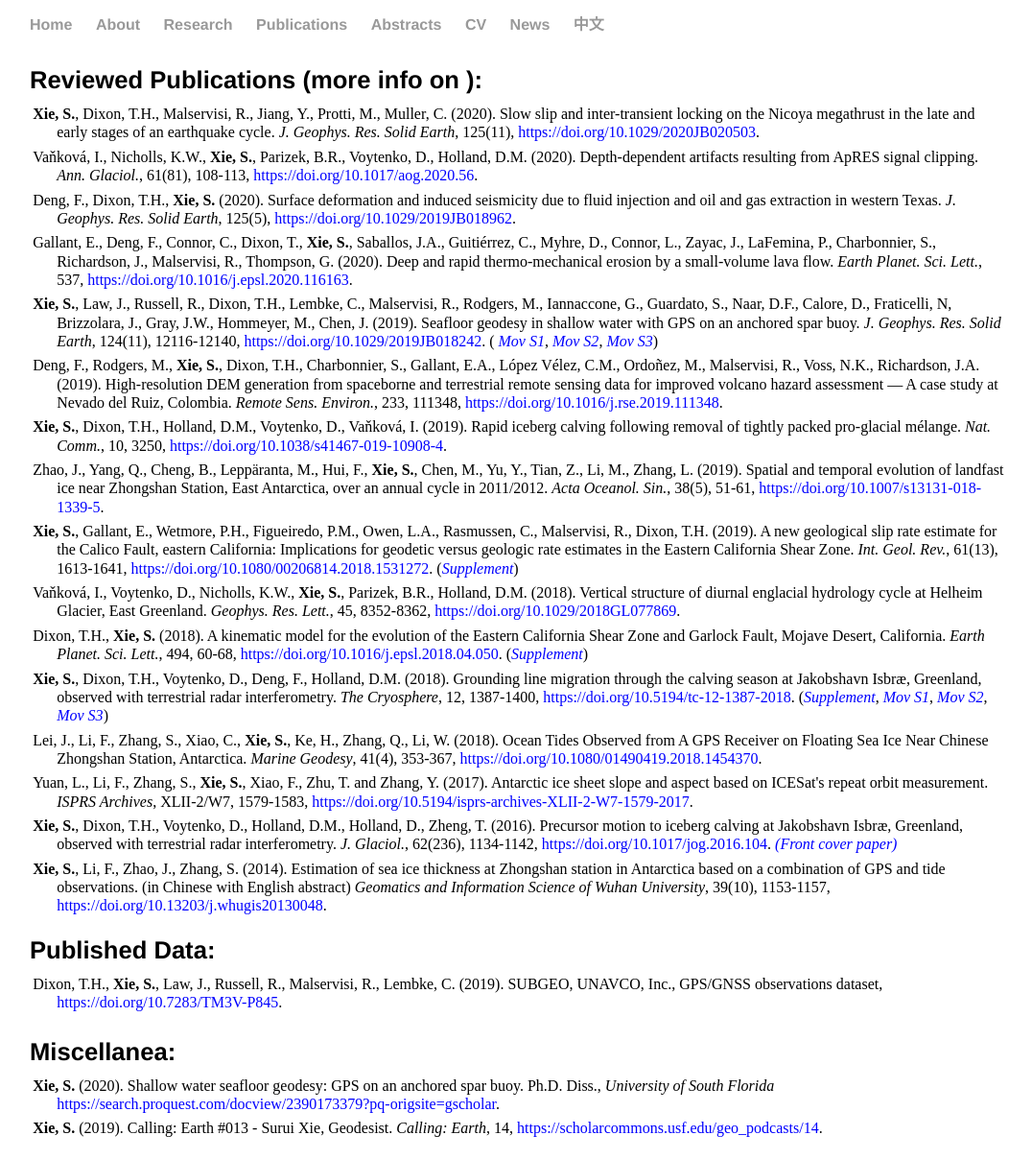
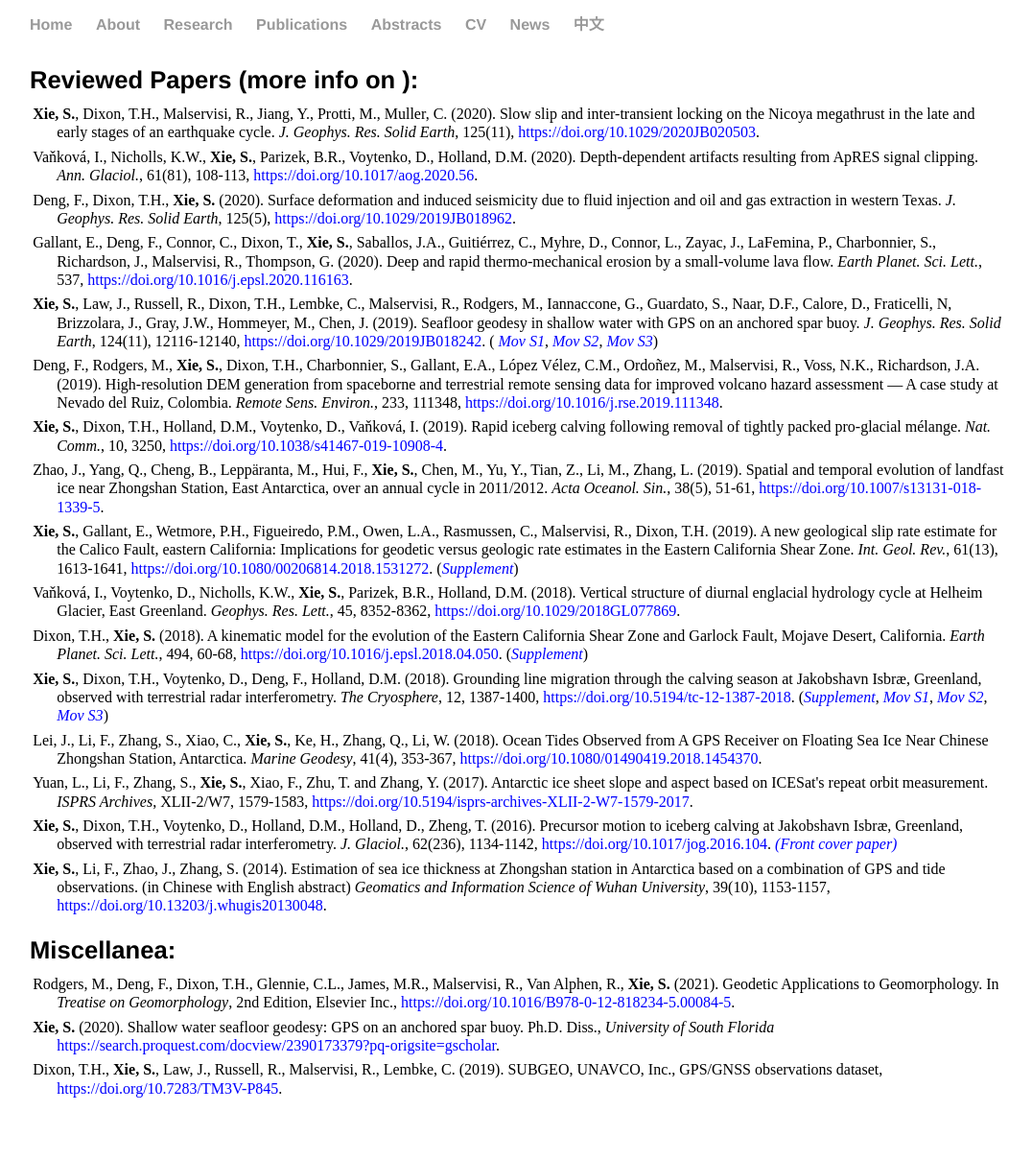
Before and after one commit to suruixie/suruixie.github.io, a Jekyll site: the page built from publications/index.html, in a window 1280 px wide. Shown: the whole page at 96% size, without its empty margins (97-1173 px from the left). Built offline with Jekyll 4.4.1, drawn with Linux system fonts in a browser that asks for light colours; a style sheet for code colours, icons or effects is not loaded; after the commit the page ends 1166 px from its top, so only the background shows below that.

Commit message:
Update index.html

```diff
--- a/publications/index.html
+++ b/publications/index.html
@@ -4,7 +4,7 @@ title: Surui's publications
 ---
 <link rel="stylesheet" href="https://cdn.rawgit.com/jpswalsh/academicons/master/css/academicons.min.css">
 <div class="publications">
-	<h4 style="margin-bottom:0.3em;">Reviewed Publications (more info on <a  href="https://scholar.google.com/citations?hl=en&user=kF4StsMAAAAJ&view_op=list_works" style="color:#0000FF;"><i class="ai ai-google-scholar ai-2x"></i></a>): </h4>
+	<h4 style="margin-bottom:0.3em;">Reviewed Papers (more info on <a  href="https://scholar.google.com/citations?hl=en&user=kF4StsMAAAAJ&view_op=list_works" style="color:#0000FF;"><i class="ai ai-google-scholar ai-2x"></i></a>): </h4>
 	<p  class="publist" style="font-size:1.0em;">
 	        <strong>Xie, S.</strong>, Dixon, T.H., Malservisi, R., Jiang, Y., Protti, M., Muller, C. (2020). Slow slip and inter-transient locking on the Nicoya megathrust in the late and early stages of an earthquake cycle. <em>J. Geophys. Res. Solid Earth</em>, 125(11), <a href="https://doi.org/10.1029/2020JB020503" style="color:#0000FF;">https://doi.org/10.1029/2020JB020503</a>.<br>
 	<p  class="publist" style="font-size:1.0em;">
@@ -41,18 +41,16 @@ title: Surui's publications
 	</p>
 
 
-	<h4 style="margin-top:3em;margin-bottom:0.3em;">Published Data: </h4>
+
+	<h4 style="margin-top:3em;margin-bottom:0.3em;">Miscellanea: </h4>
+
+	<p  class="publist" style="font-size:1.0em;">
+	        Rodgers, M., Deng, F., Dixon, T.H., Glennie, C.L., James, M.R., Malservisi, R., Van Alphen, R., <strong>Xie, S.</strong> (2021). Geodetic Applications to Geomorphology. In <em>Treatise on Geomorphology</em>, 2nd Edition, Elsevier Inc., <a href="https://doi.org/10.1016/B978-0-12-818234-5.00084-5" style="color:#0000FF;">https://doi.org/10.1016/B978-0-12-818234-5.00084-5</a>.<br>
+	<p  class="publist" style="font-size:1.0em;">
+	        <strong>Xie, S.</strong> (2020). Shallow water seafloor geodesy: GPS on an anchored spar buoy. Ph.D. Diss., <em>University of South Florida</em> <a href="https://search.proquest.com/docview/2390173379?pq-origsite=gscholar" style="color:#0000FF;">https://search.proquest.com/docview/2390173379?pq-origsite=gscholar</a>.  <br>
+	</p>
 	<p  class="publist" style="font-size:1.0em;">
                 Dixon, T.H., <strong>Xie, S.</strong>, Law, J., Russell, R., Malservisi, R., Lembke, C. (2019). SUBGEO, UNAVCO, Inc., GPS/GNSS observations dataset, <a href="https://doi.org/10.7283/TM3V-P845" style="color:#0000FF;">https://doi.org/10.7283/TM3V-P845</a>. <br>
 		<br style="line-height:3em">
 	</p>
-
-	<h4 style="margin-top:3em;margin-bottom:0.3em;">Miscellanea: </h4>
-	<p  class="publist" style="font-size:1.0em;">
-	        <strong>Xie, S.</strong> (2020). Shallow water seafloor geodesy: GPS on an anchored spar buoy. Ph.D. Diss., <em>University of South Florida</em> <a href="https://search.proquest.com/docview/2390173379?pq-origsite=gscholar" style="color:#0000FF;">https://search.proquest.com/docview/2390173379?pq-origsite=gscholar</a>.  <br>
-	</p>
-	<p  class="publist" style="font-size:1.0em;">
-		<strong>Xie, S.</strong> (2019). Calling: Earth #013 - Surui Xie, Geodesist. <em>Calling: Earth</em>, 14, <a href="https://scholarcommons.usf.edu/geo_podcasts/14" style="color:#0000FF;">https://scholarcommons.usf.edu/geo_podcasts/14</a>. <br>
-		<br style="line-height:10em">
-	</p>
 </div>
```
